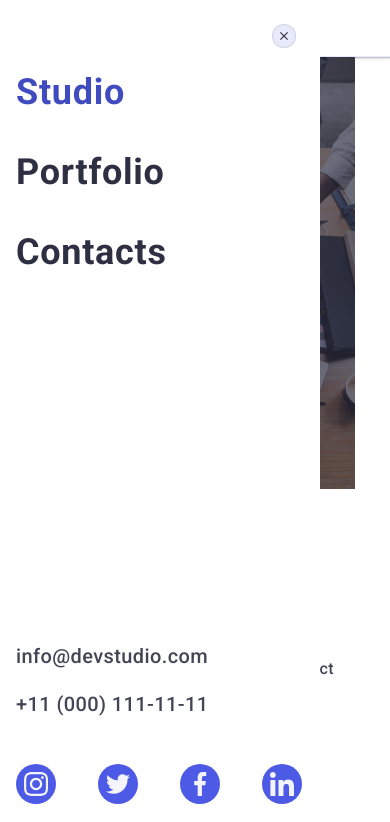
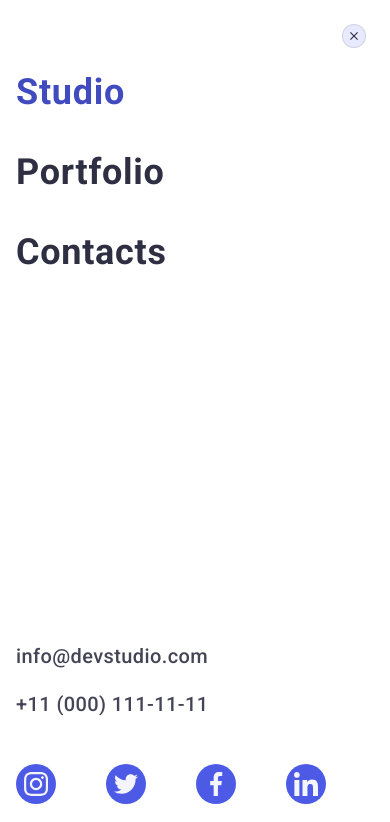
Before and after one commit to miker2004/goit-markup-hw-06, a plain HTML site: page index.html in a window 390 px wide. Shown: the top 822 px of the page. Drawn offline with nearby package versions, Linux system fonts and the light colour scheme.

Commit message:
Add files via upload

```diff
--- a/css/styles.css
+++ b/css/styles.css
@@ -845,7 +845,6 @@ background-color: #404bbf;
 @media only screen and (max-width: 767px) {
 
     .menu-mobile-isopen {
-        max-width: 320px;
         margin: 0 auto;
         background-color: #ffffff;
         position: fixed;
@@ -937,7 +936,7 @@ background-color: #404bbf;
         letter-spacing: 0.03em;
         text-transform: uppercase;
         font-weight: 700;
-        margin-right: 220px;
+        margin-right: auto;
         margin-left: 16px;
     }
 
@@ -977,7 +976,7 @@ background-color: #404bbf;
         max-width: 288px;
     }
 
-    .third-heading_style {
+    .third-headings_style {
         text-align: center;
     }
 
--- a/index.html
+++ b/index.html
@@ -52,7 +52,7 @@
             <a class="mobile-logo" href="./index.html">Web<span class="mobile-logo-part-2">Studio</span> </a>
             <button type="button" class="menu-button">
                 <svg class="mobile-icons" width="24" height="24">
-                    <use href="./images/icons3.svg#"></use>
+                    <use href="./images/icons3.svg#icon-heroicons-menu"></use>
                 </svg>
             </button>
         </div>
```
